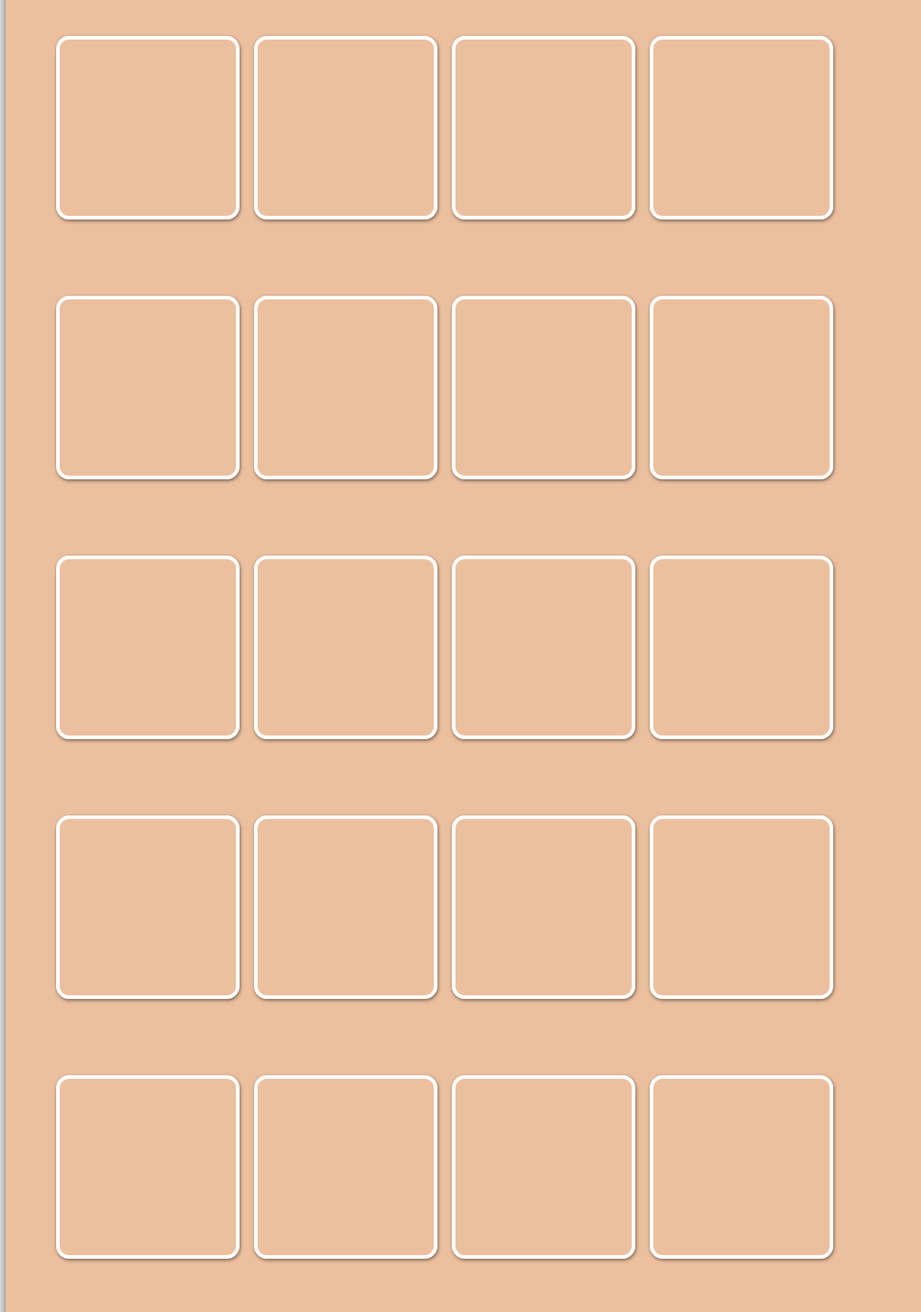
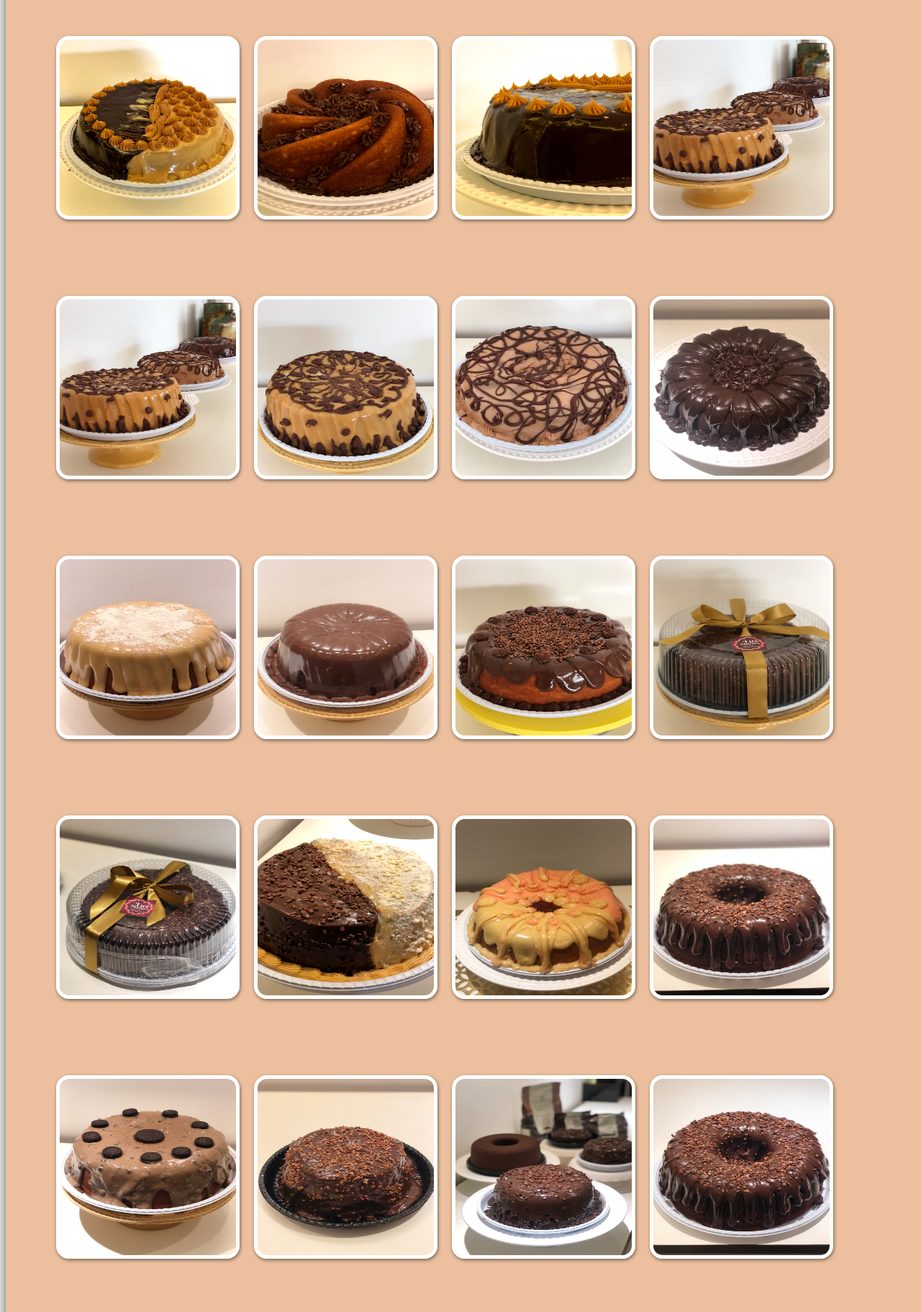
Before and after one commit to Juan-Augusto/LuMoraes, a plain HTML site: page loja.html in a window 1280 px wide. Shown: the part 377-2200 px from the top of the page at 72% size. Drawn offline with Linux system fonts and the light colour scheme.

Commit message:
Add files via upload

```diff
--- a/estilolojalm.css
+++ b/estilolojalm.css
@@ -94,7 +94,7 @@ ul#album-fotos li:hover span {
 }
 
 ul#album-fotos li#foto01 {
-	background: url('Imagens_projeto_LuMoraes/fotob (22).jpeg') no-repeat;
+	background: url('fotob (22).jpeg') no-repeat;
 	background-position: 0px 0px;
 	background-size: 245px 245px;
 }
@@ -104,7 +104,7 @@ ul#album-fotos li#foto01:hover{
 }
 
 ul#album-fotos li#foto02 {
-	background: url('Imagens_projeto_LuMoraes/fotob (26).jpeg') no-repeat;
+	background: url('fotob (26).jpeg') no-repeat;
 	background-position: 0px 0px;
 	background-size: 245px 245px;
 }
@@ -115,7 +115,7 @@ ul#album-fotos li#foto02:hover{
 }
 
 ul#album-fotos li#foto03 {
-	background: url('Imagens_projeto_LuMoraes/fotob (23).jpeg') no-repeat;
+	background: url('fotob (23).jpeg') no-repeat;
 	background-position: 0px 0px;
 	background-size: 245px 245px;
 }
@@ -124,7 +124,7 @@ ul#album-fotos li#foto03:hover{
 	background-size: 270px 270px;
 }
 ul#album-fotos li#foto04 {
-	background: url('Imagens_projeto_LuMoraes/fotob4.jpeg') no-repeat;
+	background: url('fotob4.jpeg') no-repeat;
 	background-position: 0px 0px;
 	background-size: 245px 245px;
 }
@@ -133,7 +133,7 @@ ul#album-fotos li#foto04:hover{
 	background-size: 270px 270px;
 }
 ul#album-fotos li#foto05 {
-	background: url('Imagens_projeto_LuMoraes/fotob4.jpeg') no-repeat;
+	background: url('fotob4.jpeg') no-repeat;
 	background-position: 0px 0px;
 	background-size: 245px 245px;
 }
@@ -142,7 +142,7 @@ ul#album-fotos li#foto05:hover{
 	background-size: 270px 270px;
 }
 ul#album-fotos li#foto06 {
-	background: url('Imagens_projeto_LuMoraes/fotob5.jpeg') no-repeat;
+	background: url('fotob5.jpeg') no-repeat;
 	background-position: 0px 0px;
 	background-size: 245px 245px;
 }
@@ -151,7 +151,7 @@ ul#album-fotos li#foto06:hover{
 	background-size: 270px 270px;
 }
 ul#album-fotos li#foto07 {
-	background: url('Imagens_projeto_LuMoraes/fotob6.jpeg') no-repeat;
+	background: url('fotob6.jpeg') no-repeat;
 	background-position: 0px 0px;
 	background-size: 245px 245px;
 }
@@ -160,7 +160,7 @@ ul#album-fotos li#foto07:hover{
 	background-size: 270px 270px;
 }
 ul#album-fotos li#foto08 {
-	background: url('Imagens_projeto_LuMoraes/fotob7.jpeg') no-repeat;
+	background: url('fotob7.jpeg') no-repeat;
 	background-position: 0px 0px;
 	background-size: 245px 245px;
 }
@@ -169,7 +169,7 @@ ul#album-fotos li#foto08:hover{
 	background-size: 270px 270px;
 }
 ul#album-fotos li#foto09 {
-	background: url('Imagens_projeto_LuMoraes/fotob8.jpeg') no-repeat;
+	background: url('fotob8.jpeg') no-repeat;
 	background-position: 0px 0px;
 	background-size: 245px 245px;
 }
@@ -178,7 +178,7 @@ ul#album-fotos li#foto09:hover{
 	background-size: 270px 270px;
 }
 ul#album-fotos li#foto10 {
-	background: url('Imagens_projeto_LuMoraes/fotob (1).jpeg') no-repeat;
+	background: url('fotob (1).jpeg') no-repeat;
 	background-position: 0px 0px;
 	background-size: 245px 245px;
 }
@@ -187,7 +187,7 @@ ul#album-fotos li#foto10:hover{
 	background-size: 270px 270px;
 }
 ul#album-fotos li#foto11 {
-	background: url('Imagens_projeto_LuMoraes/fotob (2).jpeg') no-repeat;
+	background: url('fotob (2).jpeg') no-repeat;
 	background-position: 0px 0px;
 	background-size: 245px 245px;
 }
@@ -196,7 +196,7 @@ ul#album-fotos li#foto11:hover{
 	background-size: 270px 270px;
 }
 ul#album-fotos li#foto12 {
-	background: url('Imagens_projeto_LuMoraes/fotob (3).jpeg') no-repeat;
+	background: url('fotob (3).jpeg') no-repeat;
 	background-position: 0px 0px;
 	background-size: 245px 245px;
 }
@@ -205,7 +205,7 @@ ul#album-fotos li#foto12:hover{
 	background-size: 270px 270px;
 }
 ul#album-fotos li#foto13 {
-	background: url('Imagens_projeto_LuMoraes/fotob (4).jpeg') no-repeat;
+	background: url('fotob (4).jpeg') no-repeat;
 	background-position: 0px 0px;
 	background-size: 245px 245px;
 }
@@ -214,7 +214,7 @@ ul#album-fotos li#foto13:hover{
 	background-size: 270px 270px;
 }
 ul#album-fotos li#foto13 {
-	background: url('Imagens_projeto_LuMoraes/fotob (5).jpeg') no-repeat;
+	background: url('fotob (5).jpeg') no-repeat;
 	background-position: 0px 0px;
 	background-size: 245px 245px;
 }
@@ -223,7 +223,7 @@ ul#album-fotos li#foto13:hover{
 	background-size: 270px 270px;
 }
 ul#album-fotos li#foto14 {
-	background: url('Imagens_projeto_LuMoraes/fotob (6).jpeg') no-repeat;
+	background: url('fotob (6).jpeg') no-repeat;
 	background-position: 0px 0px;
 	background-size: 245px 245px;
 }
@@ -232,7 +232,7 @@ ul#album-fotos li#foto14:hover{
 	background-size: 270px 270px;
 }
 ul#album-fotos li#foto15 {
-	background: url('Imagens_projeto_LuMoraes/fotob (7).jpeg') no-repeat;
+	background: url('fotob (7).jpeg') no-repeat;
 	background-position: 0px 0px;
 	background-size: 245px 245px;
 }
@@ -241,7 +241,7 @@ ul#album-fotos li#foto15:hover{
 	background-size: 270px 270px;
 }
 ul#album-fotos li#foto16 {
-	background: url('Imagens_projeto_LuMoraes/fotob (8).jpeg') no-repeat;
+	background: url('fotob (8).jpeg') no-repeat;
 	background-position: 0px 0px;
 	background-size: 245px 245px;
 }
@@ -250,7 +250,7 @@ ul#album-fotos li#foto16:hover{
 	background-size: 270px 270px;
 }
 ul#album-fotos li#foto17 {
-	background: url('Imagens_projeto_LuMoraes/fotob (9).jpeg') no-repeat;
+	background: url('fotob (9).jpeg') no-repeat;
 	background-position: 0px 0px;
 	background-size: 245px 245px;
 }
@@ -259,7 +259,7 @@ ul#album-fotos li#foto17:hover{
 	background-size: 270px 270px;
 }
 ul#album-fotos li#foto18 {
-	background: url('Imagens_projeto_LuMoraes/fotob (10).jpeg') no-repeat;
+	background: url('fotob (10).jpeg') no-repeat;
 	background-position: 0px 0px;
 	background-size: 245px 245px;
 }
@@ -268,7 +268,7 @@ ul#album-fotos li#foto18:hover{
 	background-size: 270px 270px;
 }
 ul#album-fotos li#foto19 {
-	background: url('Imagens_projeto_LuMoraes/fotob (11).jpeg') no-repeat;
+	background: url('fotob (11).jpeg') no-repeat;
 	background-position: 0px 0px;
 	background-size: 245px 245px;
 }
@@ -277,7 +277,7 @@ ul#album-fotos li#foto19:hover{
 	background-size: 270px 270px;
 }
 ul#album-fotos li#foto20 {
-	background: url('Imagens_projeto_LuMoraes/fotob (12).jpeg') no-repeat;
+	background: url('fotob (12).jpeg') no-repeat;
 	background-position: 0px 0px;
 	background-size: 245px 245px;
 }
@@ -286,7 +286,7 @@ ul#album-fotos li#foto20:hover{
 	background-size: 270px 270px;
 }
 ul#album-fotos li#foto21 {
-	background: url('Imagens_projeto_LuMoraes/fotob (13).jpeg') no-repeat;
+	background: url('fotob (13).jpeg') no-repeat;
 	background-position: 0px 0px;
 	background-size: 245px 245px;
 }
@@ -295,7 +295,7 @@ ul#album-fotos li#foto21:hover{
 	background-size: 280px 280px;
 }
 ul#album-fotos li#foto22 {
-	background: url('Imagens_projeto_LuMoraes/fotob (14).jpeg') no-repeat;
+	background: url('fotob (14).jpeg') no-repeat;
 	background-position: 0px 0px;
 	background-size: 245px 245px;
 }
@@ -304,7 +304,7 @@ ul#album-fotos li#foto22:hover{
 	background-size: 270px 270px;
 }
 ul#album-fotos li#foto23 {
-	background: url('Imagens_projeto_LuMoraes/fotob (15).jpeg') no-repeat;
+	background: url('fotob (15).jpeg') no-repeat;
 	background-position: 0px 0px;
 	background-size: 245px 245px;
 }
@@ -313,7 +313,7 @@ ul#album-fotos li#foto23:hover{
 	background-size: 270px 270px;
 }
 ul#album-fotos li#foto24 {
-	background: url('Imagens_projeto_LuMoraes/fotob (16).jpeg') no-repeat;
+	background: url('fotob (16).jpeg') no-repeat;
 	background-position: 0px 0px;
 	background-size: 245px 245px;
 }
@@ -322,7 +322,7 @@ ul#album-fotos li#foto24:hover{
 	background-size: 270px 270px;
 }
 ul#album-fotos li#foto25 {
-	background: url('Imagens_projeto_LuMoraes/fotob (17).jpeg') no-repeat;
+	background: url('fotob (17).jpeg') no-repeat;
 	background-position: 0px 0px;
 	background-size: 245px 245px;
 }
@@ -331,7 +331,7 @@ ul#album-fotos li#foto25:hover{
 	background-size: 270px 270px;
 }
 ul#album-fotos li#foto26 {
-	background: url('Imagens_projeto_LuMoraes/fotob (18).jpeg') no-repeat;
+	background: url('fotob (18).jpeg') no-repeat;
 	background-position: 0px 0px;
 	background-size: 245px 245px;
 }
@@ -340,7 +340,7 @@ ul#album-fotos li#foto26:hover{
 	background-size: 270px 270px;
 }
 ul#album-fotos li#foto27 {
-	background: url('Imagens_projeto_LuMoraes/fotob (19).jpeg') no-repeat;
+	background: url('fotob (19).jpeg') no-repeat;
 	background-position: 0px 0px;
 	background-size: 245px 245px;
 }
@@ -349,7 +349,7 @@ ul#album-fotos li#foto27:hover{
 	background-size: 270px 270px;
 }
 ul#album-fotos li#foto28 {
-	background: url('Imagens_projeto_LuMoraes/fotob (20).jpeg') no-repeat;
+	background: url('fotob (20).jpeg') no-repeat;
 	background-position: 0px 0px;
 	background-size: 245px 245px;
 }
--- a/loja.html
+++ b/loja.html
@@ -8,7 +8,7 @@
 <body>
     <div id="interface">
         <header id="cabecalho">
-        <img id="icone" src="Imagens_projeto_LuMoraes/nome.png"/>
+        <img id="icone" src="nome.png"/>
         <nav id="menu">
            		<h1>Menu Principal</h1>
 		<ul type="1">
@@ -16,8 +16,8 @@
 			<li><a href="loja.html">Loja</a></li>
 			<li><a href="facaseupedido.html">FAÇA SEU PEDIDO</a></li>
 			<li><a href="contato.html">Contato</a></li>
-			<li><a  href="https://api.whatsapp.com/send/?phone=5585999133873&text&app_absent=0" target="blank"><img id="wpp" src="Imagens_projeto_LuMoraes/wpp.png"/></a></li>
-			<li> <a href="https://www.instagram.com/lumoraesbolos/?igshid=2c7udnwytxq2" target="blank"><img id="wpp" src="Imagens_projeto_LuMoraes/ig.png"/></a></li>
+			<li><a  href="https://api.whatsapp.com/send/?phone=5585999133873&text&app_absent=0" target="blank"><img id="wpp" src="wpp.png"/></a></li>
+			<li> <a href="https://www.instagram.com/lumoraesbolos/?igshid=2c7udnwytxq2" target="blank"><img id="wpp" src="ig.png"/></a></li>
 		</ul>
         </nav>
         <h1 id="titulopad">O GOSTINHO CASEIRO</h1>
@@ -81,7 +81,7 @@
             <br>&copy; Copyright 2021 - by Juan Augusto <br>
             <a href="https://www.linkedin.com/in/juan-soares-881877177/" target="blank">LinkedIn</a> |
             <a href="https://www.youtube.com/channel/UCO_mBpadEe467FAJjNQWD1g" target="blank">YouTube</a></p>
-            <img id="roda" src="Imagens_projeto_LuMoraes/logo2.png"/>
+            <img id="roda" src="logo2.png"/>
 	</footer>
 </div>
 </body>
```
Also changed, not shown: contato.html (+6 -6 lines), facaseupedido.html (+4 -4 lines).
